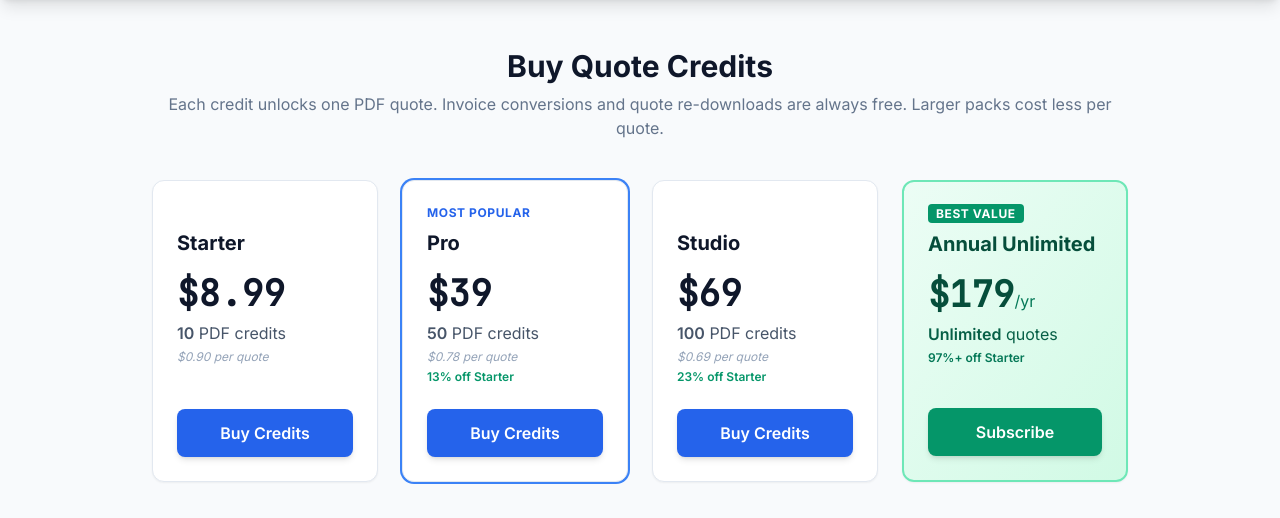
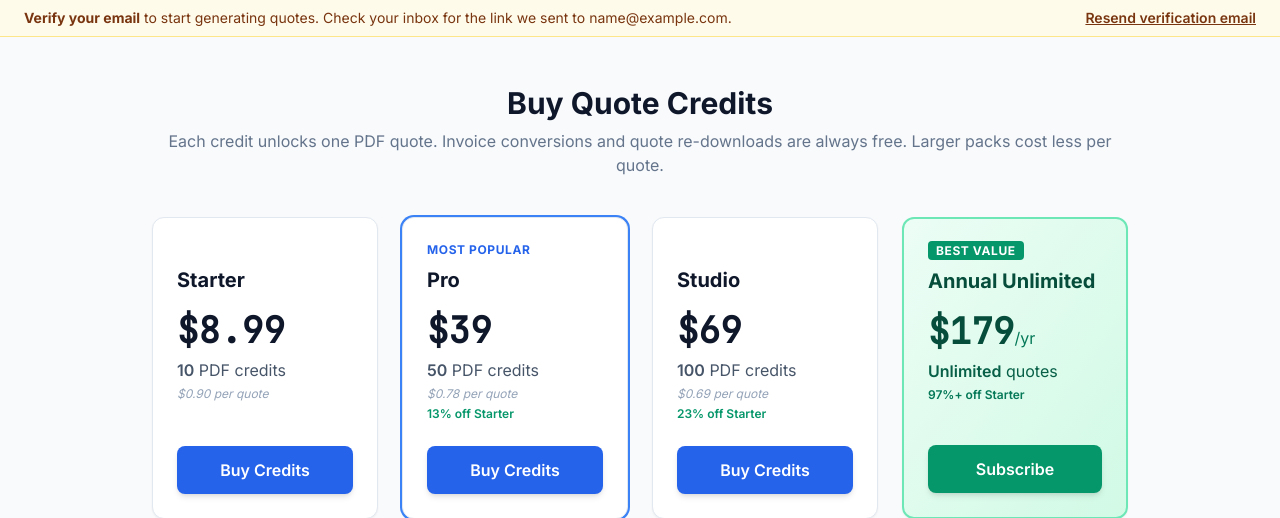
Before and after one commit to lightmadeai/Panefree-Quoting, a Flask app: page /top-up in a window 1280 px wide. Shown: the part 64-582 px from the top of the page. Run offline with Flask 3, Linux system fonts and the light colour scheme; the visitor is signed in with stand-in values (Sample User, id 1); some libraries are stand-ins or nearby versions.

Commit message:
hotfix-3 T2: verification email real delivery + /resend-verification
- register() now sends the verification email via mailer.send_email
  (Postmark backend from T1) using new templates/email/verify.{html,txt}.
  Pre-Hotfix-3 the verify URL was only logged; users could not satisfy
  the email_verified gate without ops intervention.
- New /resend-verification POST route — logged-in-only per Inquisitor
  condition C1 (no email parameter; closes the enumeration vector an
  anonymous resend would open). Rate-limited 3/hour/IP via
  Flask-Limiter from Hotfix-2.
- Helpers factored out for reuse:
    _issue_verification_token(user) -> fresh uuid hex + 24h expiry
    _send_verification_email(user, token) -> renders Jinja templates,
                                              calls mailer, returns bool
- Persistent unverified-email banner in templates/_nav.html shows on
  every authenticated page when email_verified=False. CSRF-protected
  POST form to /resend-verification.
- register() handles mail send failure by persisting the user row +
  token anyway (transient outage shouldn't lose the account; user can
  click the resend banner to retry).
- testing/stress/run_server.py sets MAIL_DISABLED=1 alongside the
  existing test env defaults so locust + stress_probe runs don't burn
  the Postmark quota.
- Email templates: HTML body has inline styles only (email clients
  ignore <style>); plain-text fallback covers no-HTML clients.

Smoke-tested via MAIL_DISABLED=1 path:
  - POST /register with fresh email -> 302 to /; user row created with
    email_verified=0, 32-char uuid hex token, 24h expiry persisted
  - POST /resend-verification (logged in) -> 302 to /; new token rotated
  - GET / (logged in, unverified) -> banner renders with user's email

Real Postmark delivery deferred to Chris's live smoke after he plugs
POSTMARK_SERVER_TOKEN into the prod env (option (b) from execution plan).

Co-Authored-By: Claude Opus 4.7 <noreply@anthropic.com>

```diff
--- a/app.py
+++ b/app.py
@@ -57,6 +57,7 @@ from sqlalchemy.exc import IntegrityError
 import stripe
 
 import config
+import mailer
 from engine import calculate_quote
 from generator import (
     generate_document, derive_doc_code,
@@ -757,6 +758,56 @@ def compute_internal_benchmark(user, current_pane_count, current_price):
 PASSWORD_MAX_LEN = 128
 
 
+def _issue_verification_token(user):
+    """
+    Generate a fresh verification token for `user`, persist it on the row,
+    and commit. Used by both /register (first-time) and /resend-verification
+    (re-issue). Token is 32-char uuid hex; expires 24h from issue.
+
+    Returns the token string so the caller can build the verify URL without
+    a second DB round-trip.
+    """
+    token = uuid.uuid4().hex
+    user.email_verification_token = token
+    user.email_verification_token_expires = datetime.utcnow() + timedelta(hours=24)
+    db.session.commit()
+    return token
+
+
+def _send_verification_email(user, token):
+    """
+    Send the email-verification message to `user`. Returns True on success,
+    False on send failure (mailer never raises, so neither do we).
+
+    The verify URL log line is kept as a fallback for ops debugging — if a
+    customer reports the email never arrived, ops can pull the most-recent
+    verify URL from the gunicorn log without needing DB access. Logged at
+    INFO so it's visible in normal log retention but doesn't trip Sentry
+    alerts. Postmark dashboard is the canonical record of delivery.
+    """
+    verify_url = url_for("verify_email", token=token, _external=True)
+    app.logger.info(
+        "[EMAIL-VERIFICATION] issued for user_id=%s email=%s verify_url=%s",
+        user.id, user.email, verify_url,
+    )
+    html_body = render_template(
+        "email/verify.html",
+        verify_url=verify_url,
+        support_email=config.SUPPORT_EMAIL,
+    )
+    text_body = render_template(
+        "email/verify.txt",
+        verify_url=verify_url,
+        support_email=config.SUPPORT_EMAIL,
+    )
+    return mailer.send_email(
+        to=user.email,
+        subject="Verify your Window Quoting email",
+        html_body=html_body,
+        text_body=text_body,
+    )
+
+
 def _password_strength_error(password):
     """T4 password rules: ≥8 chars AND ≥1 digit. Returns the error message
     to flash, or None if the password passes. Pure helper for testability.
@@ -801,27 +852,23 @@ def register():
             flash("That email is already registered.", "error")
             return render_template("register.html")
 
-        # Verification token — single-use, 24h expiry. Real email delivery
-        # is out of scope this sprint; we log the verify URL instead.
-        token = uuid.uuid4().hex
+        # Hotfix-3 T2: real verification email via Postmark. Pre-Hotfix-3
+        # the verify URL was only logged; users could never satisfy the
+        # email_verified gate unless ops manually pulled the log line.
         user = User(
             email=email,
             credit_balance=config.STARTING_CREDITS,
             email_verified=False,
-            email_verification_token=token,
-            email_verification_token_expires=datetime.utcnow() + timedelta(hours=24),
         )
         user.set_password(password)
         db.session.add(user)
-        db.session.commit()
+        db.session.commit()  # commit before _issue_verification_token so user.id exists
 
         # BUG-003 (Sprint 4): new users no longer get auto-seeded starter
         # profiles. The first hit to "/" redirects them into /profiles/new
         # so the first profile creation IS the onboarding step.
-        verify_url = url_for("verify_email", token=token, _external=True)
-        app.logger.info(
-            "[EMAIL-VERIFICATION] new user %s — verify URL: %s", email, verify_url,
-        )
+        token = _issue_verification_token(user)
+        sent = _send_verification_email(user, token)
         login_user(user)
         # DO NOT REMOVE — required for PERMANENT_SESSION_LIFETIME to apply.
         # Flask only honors the configured lifetime when session.permanent is
@@ -829,11 +876,23 @@ def register():
         # the 7-day cap (config.py) becomes a no-op.
         from flask import session as _session
         _session.permanent = True
-        flash(
-            "Account created. Check your email for a verification link before "
-            "generating quotes.",
-            "success",
-        )
+        if sent:
+            flash(
+                "Account created. Check your email for a verification link "
+                "before generating quotes.",
+                "success",
+            )
+        else:
+            # Send failed but user row + token persist — they can click the
+            # resend banner from the EMAIL_NOT_VERIFIED page. Don't roll back
+            # the registration; losing the account on a transient email
+            # outage is worse than the inconvenience of one resend click.
+            flash(
+                "Account created, but we couldn't send your verification "
+                "email just now. Try the resend link, or contact support if "
+                "the problem persists.",
+                "error",
+            )
         return redirect(url_for("index"))
 
     return render_template("register.html")
@@ -915,6 +974,42 @@ def verify_email(token):
     user.email_verification_token_expires = None
     db.session.commit()
     flash("Email verified — you can now generate quotes.", "success")
+    return redirect(url_for("index"))
+
+
+@app.route("/resend-verification", methods=["POST"])
+@login_required
+@limiter.limit("3 per hour")
+def resend_verification():
+    """
+    Hotfix-3 T2 (Inquisitor C1): logged-in-only resend of the verification
+    email. No email parameter — the user must already be authenticated as
+    the address they want re-verified. This closes the enumeration vector
+    (an anonymous /resend?email=... would let an attacker probe which
+    addresses are registered).
+
+    No-op for already-verified users — they just get a redirect to /.
+    Rate-limited 3/hour/IP via Flask-Limiter (Hotfix-2 T4).
+    """
+    user = db.session.get(User, current_user.id)
+    if user.email_verified:
+        flash("Your email is already verified.", "info")
+        return redirect(url_for("index"))
+
+    token = _issue_verification_token(user)
+    sent = _send_verification_email(user, token)
+    if sent:
+        flash(
+            "Verification email sent. Check your inbox (and spam folder) — "
+            "the link expires in 24 hours.",
+            "success",
+        )
+    else:
+        flash(
+            "We couldn't send the verification email just now. Try again "
+            "in a few minutes, or contact support.",
+            "error",
+        )
     return redirect(url_for("index"))
 
 
--- a/templates/_nav.html
+++ b/templates/_nav.html
@@ -23,3 +23,22 @@
         <a href="{{ url_for('logout') }}" class="opacity-80 hover:opacity-100 hover:underline">Sign out</a>
     </div>
 </nav>
+{# Hotfix-3 T2: persistent unverified-email banner. Shows on every
+   authenticated page until the user clicks the verify link in their
+   email. POST-only form (CSRF token from Hotfix-2) hitting
+   /resend-verification — rate-limited 3/hour/IP server-side, so
+   accidental double-click is harmless. #}
+{% if current_user.is_authenticated and not current_user.email_verified %}
+<div class="bg-amber-50 border-b border-amber-200 text-amber-900 px-6 py-2 text-sm flex items-center justify-between gap-4">
+    <span>
+        <strong>Verify your email</strong> to start generating quotes. Check
+        your inbox for the link we sent to {{ current_user.email }}.
+    </span>
+    <form method="POST" action="{{ url_for('resend_verification') }}" class="inline">
+        <input type="hidden" name="csrf_token" value="{{ csrf_token() }}">
+        <button type="submit" class="text-amber-900 underline font-semibold hover:text-amber-700">
+            Resend verification email
+        </button>
+    </form>
+</div>
+{% endif %}
--- a/testing/stress/run_server.py
+++ b/testing/stress/run_server.py
@@ -19,6 +19,7 @@ sys.path.insert(0, ROOT)
 os.environ.setdefault("WTF_CSRF_DISABLED", "1")
 os.environ.setdefault("DEV_MODE", "1")
 os.environ.setdefault("RATELIMIT_DISABLED", "1")
+os.environ.setdefault("MAIL_DISABLED", "1")  # Hotfix-3 — no live Postmark from tests
 
 import logging
 logging.getLogger("werkzeug").setLevel(logging.WARNING)
```
Also changed, not shown: templates/email/verify.html (added, +55 -0 lines), templates/email/verify.txt (added, +11 -0 lines).
